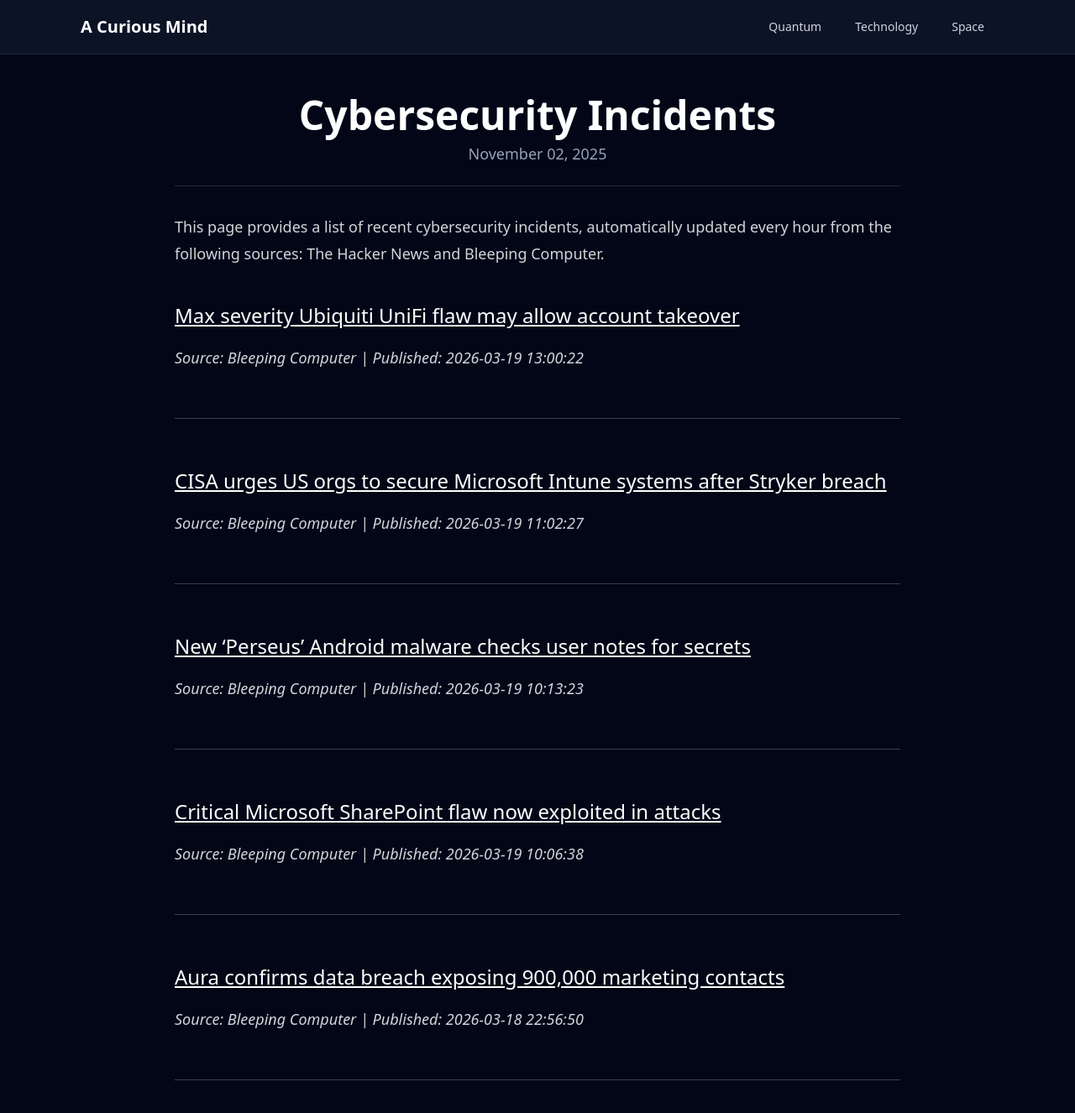
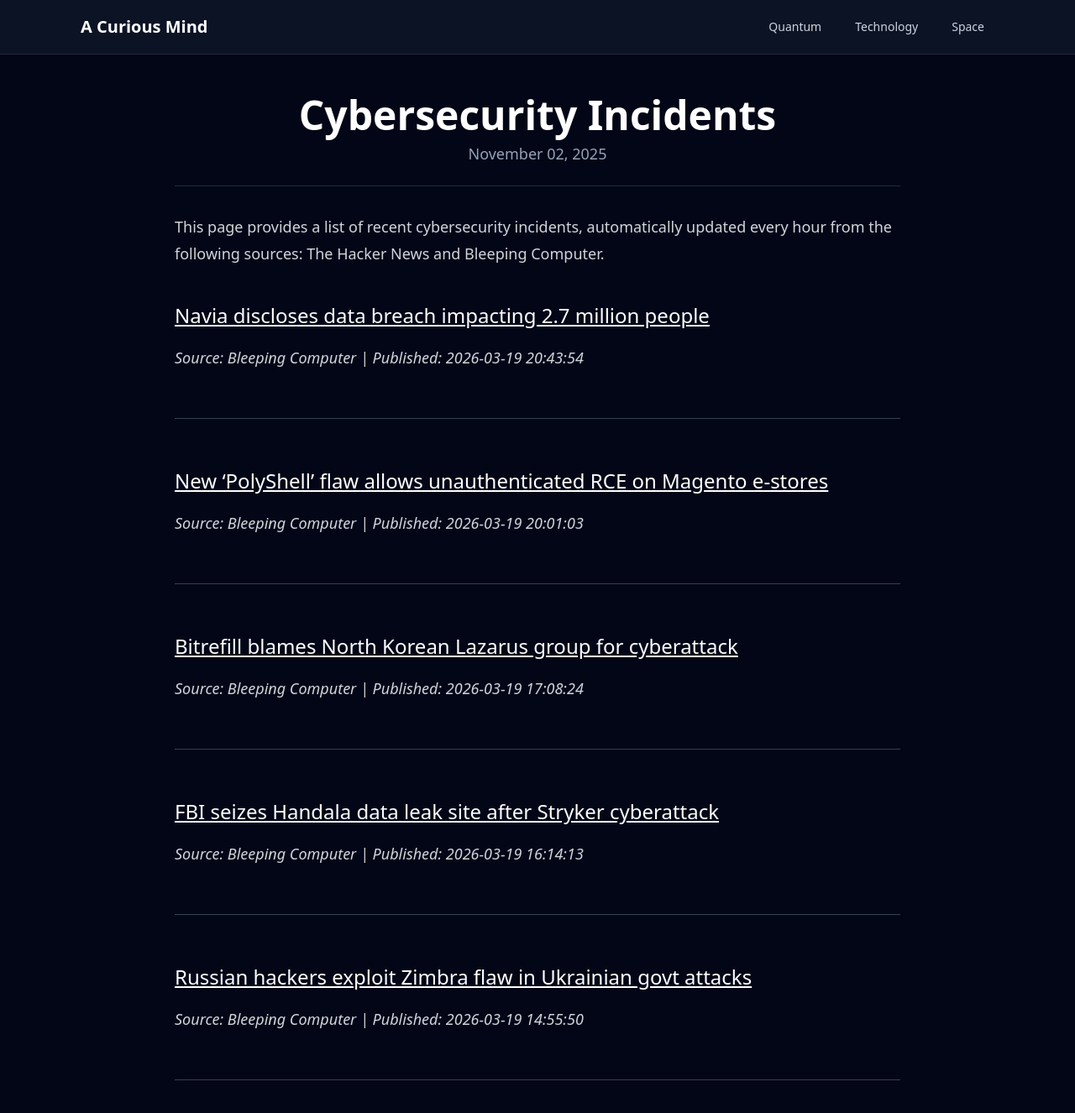
Before and after one commit to onehl7/onehl7.github.io, a Jekyll site: the page built from _posts/2025-11-02-cybersecurity-incidents.md, in a window 1280 px wide and 1400 px high. Shown: the top 1326 px of the window at 84% size. Built offline with Jekyll 4.4.1, drawn with Linux system fonts in a browser that asks for light colours; nearby versions of some CDN libraries.

Commit message:
Update news data

```diff
--- a/_data/news.json
+++ b/_data/news.json
@@ -1,32 +1,32 @@
 [
   {
     "source": "Bleeping Computer",
-    "title": "Max severity Ubiquiti UniFi flaw may allow account takeover",
-    "link": "https://www.bleepingcomputer.com/news/security/ubiquiti-warns-of-unifi-flaw-that-may-enable-account-takeover/",
-    "published": "2026-03-19 13:00:22"
+    "title": "Navia discloses data breach impacting 2.7 million people",
+    "link": "https://www.bleepingcomputer.com/news/security/navia-discloses-data-breach-impacting-27-million-people/",
+    "published": "2026-03-19 20:43:54"
   },
   {
     "source": "Bleeping Computer",
-    "title": "CISA urges US orgs to secure Microsoft Intune systems after Stryker breach",
-    "link": "https://www.bleepingcomputer.com/news/security/cisa-warns-businesses-to-secure-microsoft-intune-systems-after-stryker-breach/",
-    "published": "2026-03-19 11:02:27"
+    "title": "New \u2018PolyShell\u2019 flaw allows unauthenticated RCE on Magento e-stores",
+    "link": "https://www.bleepingcomputer.com/news/security/new-polyshell-flaw-allows-unauthenticated-rce-on-magento-e-stores/",
+    "published": "2026-03-19 20:01:03"
   },
   {
     "source": "Bleeping Computer",
-    "title": "New \u2018Perseus\u2019 Android malware checks user notes for secrets",
-    "link": "https://www.bleepingcomputer.com/news/security/new-perseus-android-malware-checks-user-notes-for-secrets/",
-    "published": "2026-03-19 10:13:23"
+    "title": "Bitrefill blames North Korean Lazarus group for cyberattack",
+    "link": "https://www.bleepingcomputer.com/news/security/bitrefill-blames-north-korean-lazarus-group-for-cyberattack/",
+    "published": "2026-03-19 17:08:24"
   },
   {
     "source": "Bleeping Computer",
-    "title": "Critical Microsoft SharePoint flaw now exploited in attacks",
-    "link": "https://www.bleepingcomputer.com/news/microsoft/critical-microsoft-sharepoint-flaw-now-exploited-in-attacks/",
-    "published": "2026-03-19 10:06:38"
+    "title": "FBI seizes Handala data leak site after Stryker cyberattack",
+    "link": "https://www.bleepingcomputer.com/news/security/fbi-seizes-handala-data-leak-site-after-stryker-cyberattack/",
+    "published": "2026-03-19 16:14:13"
   },
   {
     "source": "Bleeping Computer",
-    "title": "Aura confirms data breach exposing 900,000 marketing contacts",
-    "link": "https://www.bleepingcomputer.com/news/security/aura-confirms-data-breach-exposing-900-000-marketing-contacts/",
-    "published": "2026-03-18 22:56:50"
+    "title": "Russian hackers exploit Zimbra flaw in Ukrainian govt attacks",
+    "link": "https://www.bleepingcomputer.com/news/security/russian-apt28-military-hackers-exploit-zimbra-flaw-in-ukrainian-govt-attacks/",
+    "published": "2026-03-19 14:55:50"
   }
 ]
```
